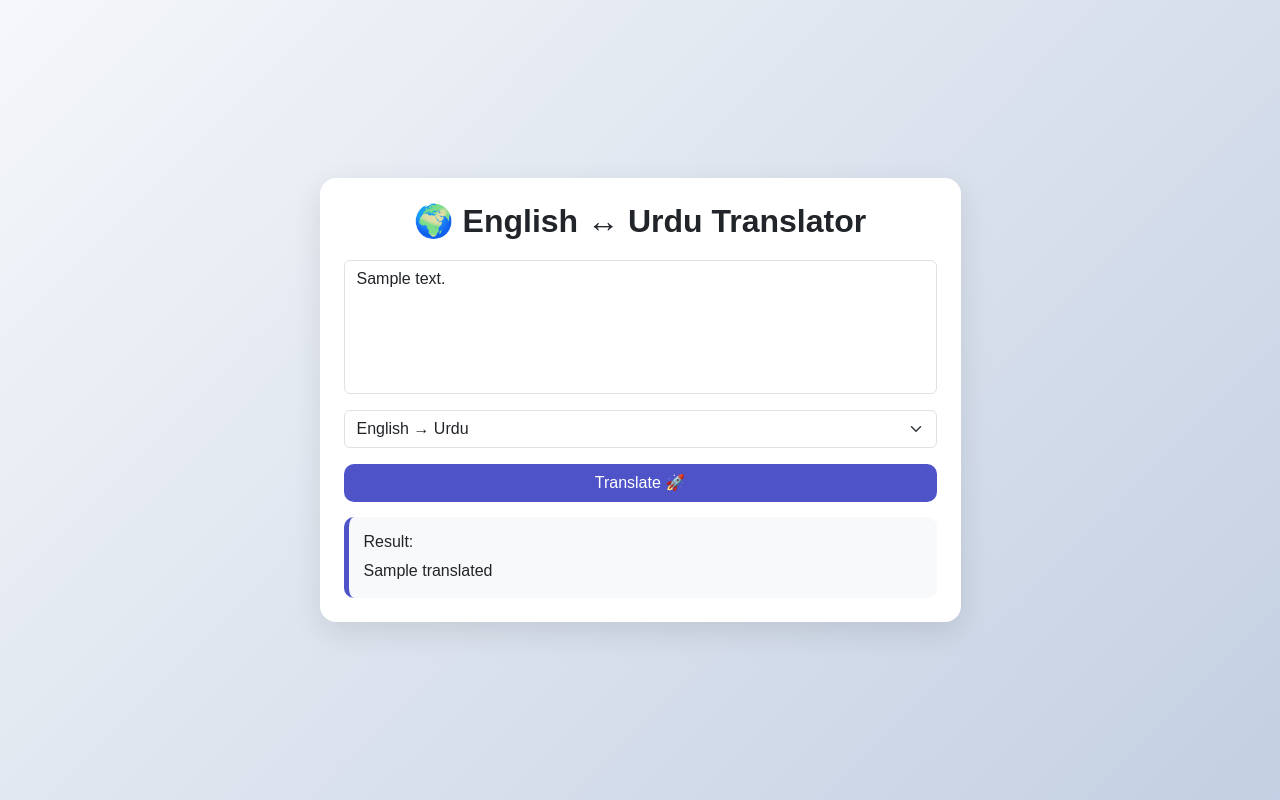
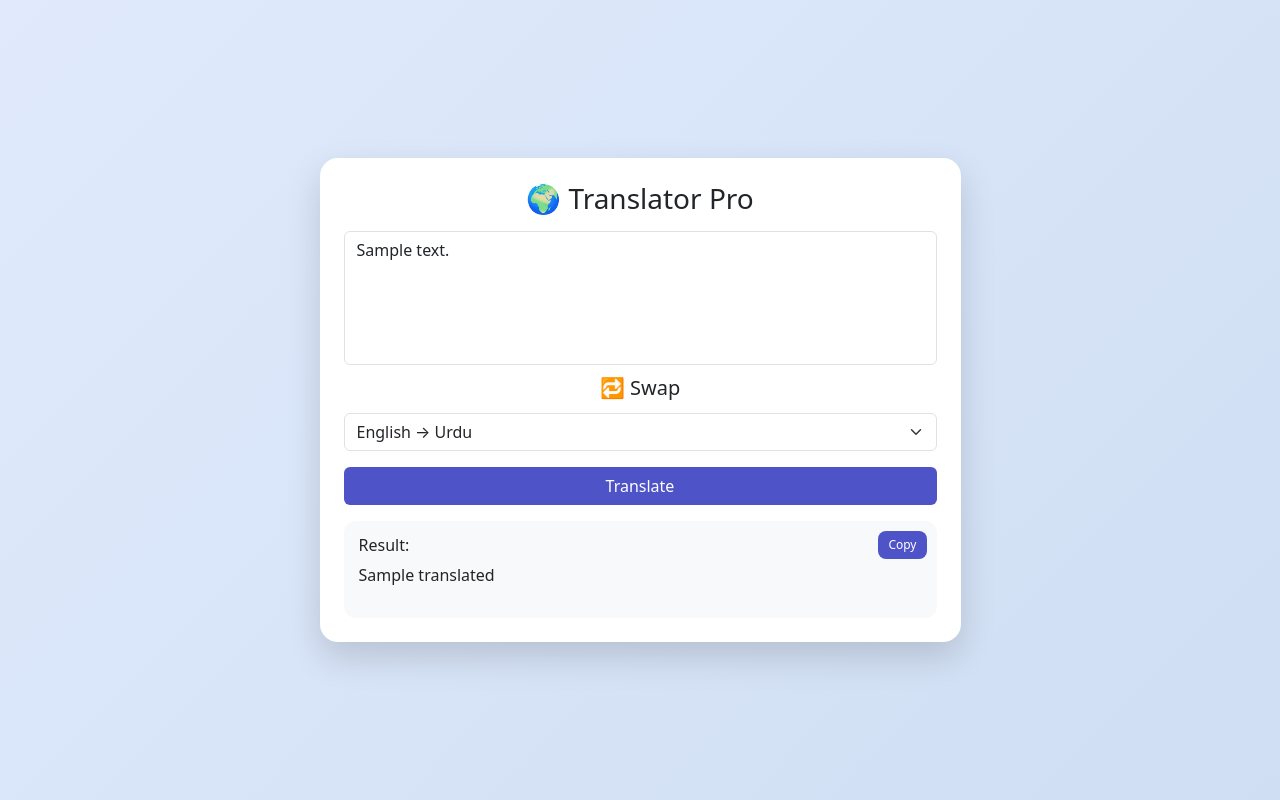
Before and after one commit to abdulwasay917/translator_project, a Django app: template templates/translator/home.html in a window 1280 px wide. Run offline with Django 5.2, Linux system fonts and the light colour scheme; the template is opened without the code that fills it: most values are stand-ins (such as "Sample title", 1, 10 or a date in 2020).

Commit message:
6th commit

```diff
--- a/templates/translator/home.html
+++ b/templates/translator/home.html
@@ -2,54 +2,70 @@
 <html lang="en">
 <head>
     <meta charset="UTF-8">
-    <title>Translator</title>
+    <title>Translator Pro</title>
 
-    <!-- Bootstrap CDN -->
     <link href="https://cdn.jsdelivr.net/npm/bootstrap@5.3.0/dist/css/bootstrap.min.css" rel="stylesheet">
 
     <style>
-        body {
-            background: linear-gradient(135deg, #f5f7fa, #c3cfe2);
-            min-height: 100vh;
-            display: flex;
-            align-items: center;
-            justify-content: center;
-            font-family: Arial;
+        body{
+            background: linear-gradient(135deg, #e0eafc, #cfdef3);
+            min-height:100vh;
+            display:flex;
+            align-items:center;
+            justify-content:center;
         }
 
-        .card {
-            border: none;
-            border-radius: 16px;
-            box-shadow: 0 10px 30px rgba(0,0,0,0.1);
+        .card{
+            border:none;
+            border-radius:18px;
+            box-shadow:0 15px 35px rgba(0,0,0,0.15);
         }
 
-        .title {
-            font-weight: bold;
-            text-align: center;
-            margin-bottom: 20px;
+        textarea{
+            resize:none;
         }
 
-        textarea {
-            resize: none;
+        .btn-main{
+            background:#4e54c8;
+            color:white;
         }
 
-        .btn-custom {
-            background: #4e54c8;
-            color: white;
-            border-radius: 10px;
+        .btn-main:hover{
+            background:#3b41c5;
+            color:white;
         }
 
-        .btn-custom:hover {
-            background: #3c40c6;
-            color: white;
+        .swap-btn{
+            cursor:pointer;
+            font-size:20px;
+            margin-bottom:10px;
+            display:inline-block;
         }
 
-        .result-box {
-            background: #f8f9fa;
-            padding: 15px;
-            border-radius: 10px;
-            margin-top: 15px;
-            border-left: 5px solid #4e54c8;
+        .result-box{
+            background:#f8f9fa;
+            padding:15px;
+            border-radius:12px;
+            margin-top:15px;
+            position:relative;
+        }
+
+        .copy-btn{
+            position:absolute;
+            top:10px;
+            right:10px;
+            border:none;
+            background:#4e54c8;
+            color:white;
+            padding:5px 10px;
+            border-radius:8px;
+            font-size:12px;
+        }
+
+        .loading{
+            display:none;
+            text-align:center;
+            margin-top:10px;
         }
     </style>
 </head>
@@ -62,31 +78,38 @@
 
 <div class="card p-4">
 
-                <h2 class="title">🌍 English ↔ Urdu Translator</h2>
+    <h3 class="text-center mb-3">🌍 Translator Pro</h3>
 
-                <form method="POST">
+    <form method="POST" id="form">
         {% csrf_token %}
 
-                    <div class="mb-3">
-                        <textarea name="text" class="form-control" rows="5" placeholder="Enter text...">{{ text }}</textarea>
+        <textarea name="text" id="text" class="form-control mb-2" rows="5" placeholder="Enter text...">{{ text }}</textarea>
+
+        <div class="text-center">
+            <span class="swap-btn" onclick="swapLang()">🔁 Swap</span>
         </div>
 
-                    <div class="mb-3">
-                        <select name="direction" class="form-select">
+        <select name="direction" id="direction" class="form-select mb-3">
             <option value="en_ur">English → Urdu</option>
             <option value="ur_en">Urdu → English</option>
         </select>
+
+        <button class="btn btn-main w-100" type="submit" onclick="showLoading()">
+            Translate
+        </button>
+
+        <div class="loading" id="loading">
+            ⏳ Translating...
         </div>
-
-                    <button type="submit" class="btn btn-custom w-100">
-                        Translate 🚀
-                    </button>
     </form>
 
     {% if translated %}
-                <div class="result-box">
+    <div class="result-box mt-3" id="resultBox">
+
+        <button class="copy-btn" onclick="copyText()">Copy</button>
+
         <h6>Result:</h6>
-                    <p class="mb-0">{{ translated }}</p>
+        <p id="resultText">{{ translated }}</p>
     </div>
     {% endif %}
 
@@ -96,5 +119,29 @@
 </div>
 </div>
 
+<script>
+
+function swapLang(){
+    let dir = document.getElementById("direction");
+
+    if(dir.value === "en_ur"){
+        dir.value = "ur_en";
+    }else{
+        dir.value = "en_ur";
+    }
+}
+
+function showLoading(){
+    document.getElementById("loading").style.display = "block";
+}
+
+function copyText(){
+    let text = document.getElementById("resultText").innerText;
+    navigator.clipboard.writeText(text);
+    alert("Copied!");
+}
+
+</script>
+
 </body>
 </html>
--- a/translator/urls.py
+++ b/translator/urls.py
@@ -3,4 +3,5 @@ from . import views
 
 urlpatterns = [
     path('', views.home, name='home'),
+    path('translate/', views.translate_text, name='translate'),
 ]
```
Also changed, not shown: translator/views.py (+15 -10 lines). Lines whose indentation alone changed are shown as unchanged.
